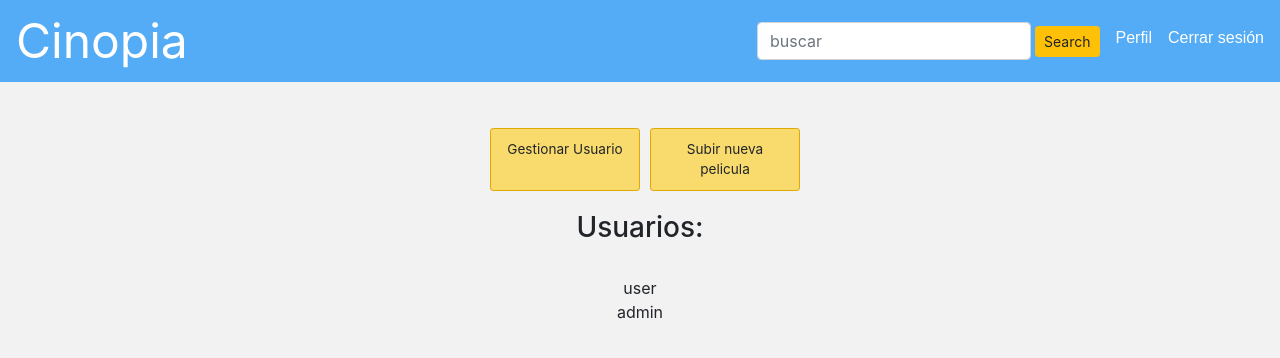
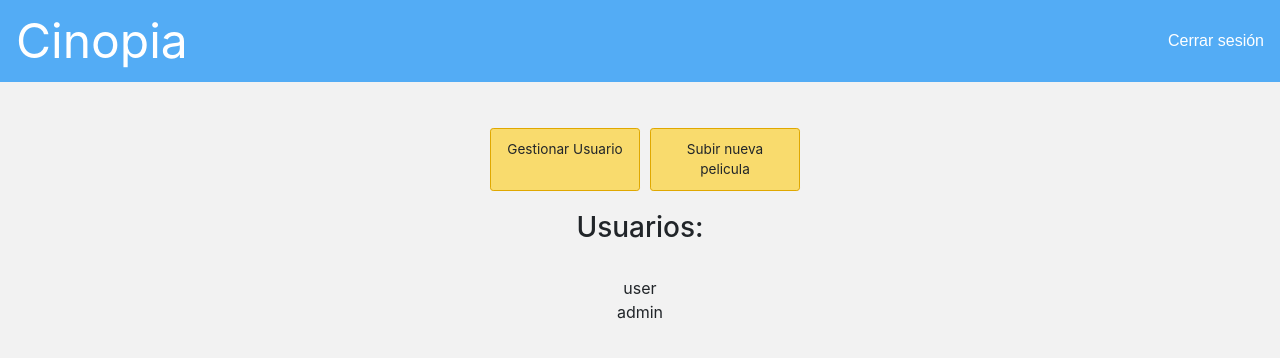
Before and after one commit to AimerSQL/proyectofinal, a PHP site: page /acceso-aceptado-admin.php in a window 1280 px wide. Shown: the top 358 px of the page. Run offline with PHP 8.4, Linux system fonts and the light colour scheme; a user stored in the database is signed in; data comes from the database, SQL or seed files in the repository; some libraries are stand-ins or nearby versions.

Commit message:
correción del menu en administrador

```diff
--- a/acceso-aceptado-admin.php
+++ b/acceso-aceptado-admin.php
@@ -15,14 +15,7 @@
     <nav class="navbar navbar-dark" id="head">
     <a class="navbar-brand ml-3 tamano" href="#">Cinopia</a>
     <div class="float-right">
-    <form class="form-inline mr-3">
-        <input class="form-control mr-sm-1 mb-1 mt-1" type="text" placeholder="buscar">
-        <button class="btn btn-sm  btn-warning" type="button">Search</button>
-    </form>
     <ul class="navbar-nav">
-        <li class="nav-item">
-            <a class="nav-link">Perfil</a>
-        </li>
         <li class="nav-item">
             <a class="nav-link" id="cerrarSesion">Cerrar sesión</a>
         </li>
```
